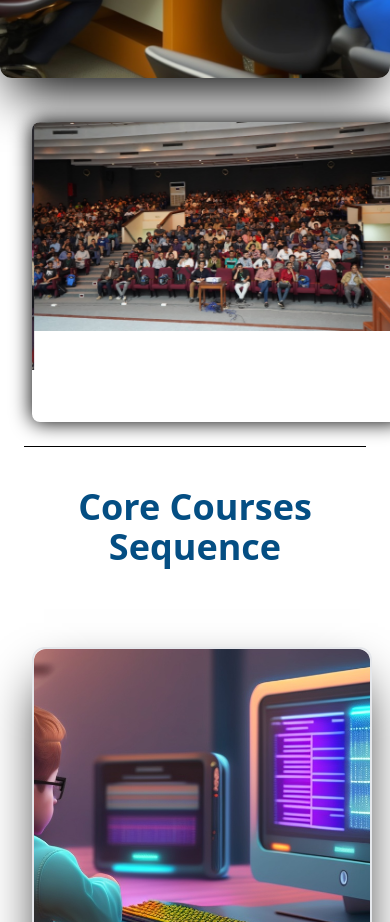
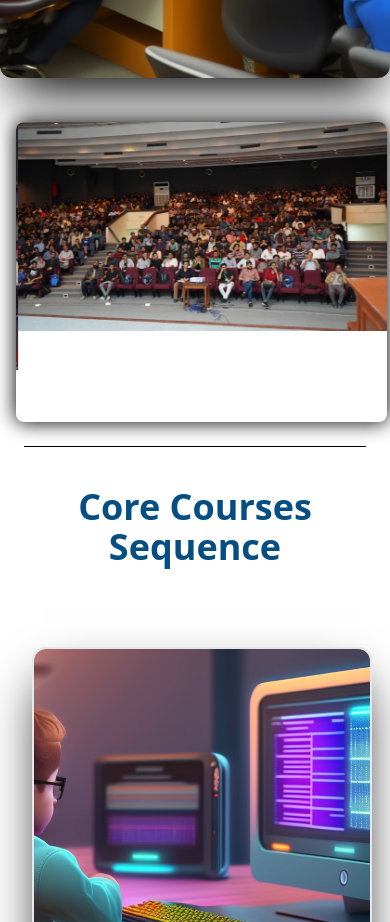
Before and after one commit to Mohsin2635/Governor-Website-Clone, a Next.js app: page / in a window 390 px wide. Shown: the part 3320-4242 px from the top of the page. Built offline with nearby package versions, Linux system fonts and the light colour scheme.

Commit message:
Update page.tsx

```diff
--- a/src/app/(components)/sliding_Image/page.tsx
+++ b/src/app/(components)/sliding_Image/page.tsx
@@ -23,7 +23,7 @@ const SlidingImages = () => {
 
   return (
     <div
-      className="relative mt-11 ml-8 h-[300px] md:h-full w-[95%] rounded-lg overflow-hidden xl:max-h-[500px] md:max-h-[300px]"
+      className="relative mt-11 ml-4 md:ml-8 h-[300px] md:h-full w-[95%] rounded-lg overflow-hidden xl:max-h-[500px] md:max-h-[300px]"
       style={{ boxShadow: "0 0 20px 0.5px", border: "none" }}
     >
       <div
```
